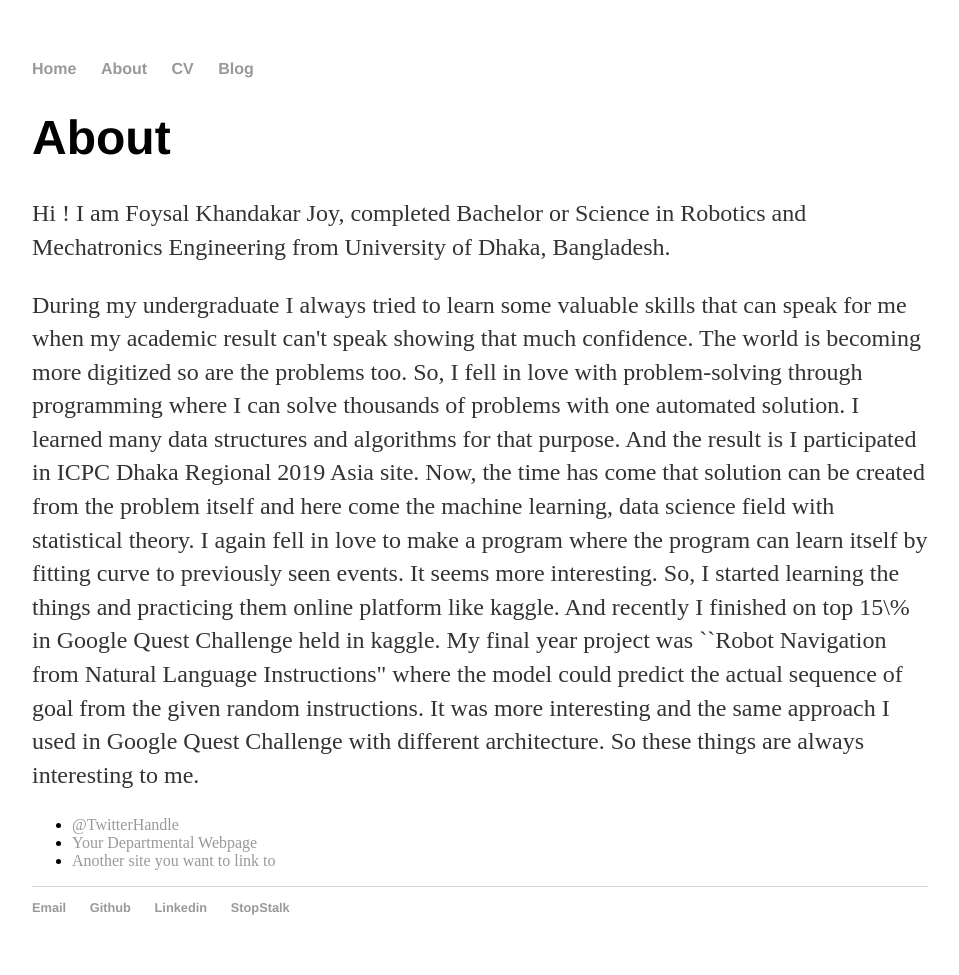
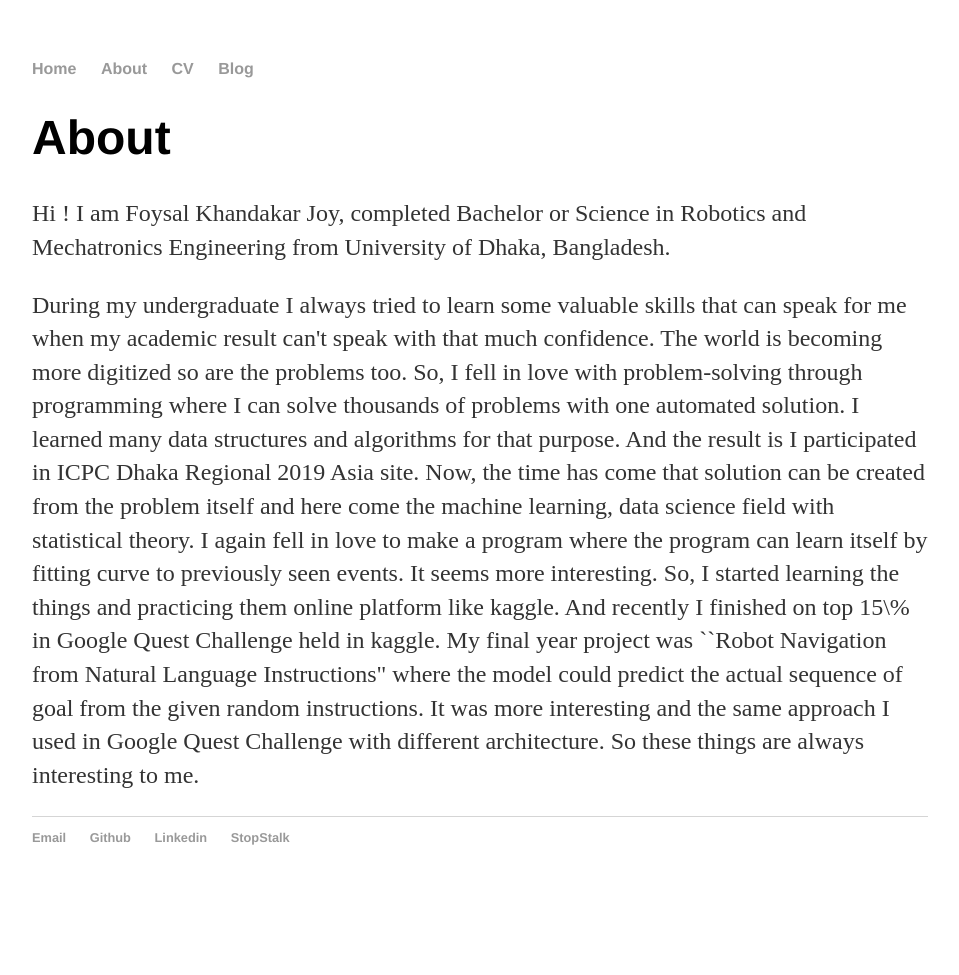
Before and after one commit to fkhjoy/fkhjoy.github.io, a Jekyll site: the page built from about/index.html, in a window 1280 px wide. Shown: the whole page, without its empty margins (160-1119 px from the left). Built offline with Jekyll 4.4.1, drawn with Linux system fonts in a browser that asks for light colours; after the commit the page ends 905 px from its top, so only the background shows below that.

Commit message:
updated about

```diff
--- a/about/index.html
+++ b/about/index.html
@@ -6,19 +6,12 @@
 		<div class="about">
 			<h1>About</h1>
 			<p>
-      Hi !
-      I am Foysal Khandakar Joy, completed Bachelor or Science in Robotics and Mechatronics Engineering from University of Dhaka, Bangladesh.
-      </p>
-      <p>
-      During my undergraduate I always tried to learn some valuable skills that can speak for me when my academic result can't speak showing that much confidence.
-      The world is becoming more digitized so are the problems too. So, I fell in love with problem-solving through programming where I can solve thousands of problems with one automated solution.
-      I learned many data structures and algorithms for that purpose. And the result is I participated in ICPC Dhaka Regional 2019 Asia site. Now, the time has come that solution can be created from the problem itself and here come the machine learning, data science field with statistical theory. I again fell in love to make a program where the program can learn itself by fitting curve to previously seen events. It seems more interesting. So, I started learning the things and practicing them online platform like kaggle. And recently I finished on top 15\% in Google Quest Challenge held in kaggle.
-      My final year project was ``Robot Navigation from Natural Language Instructions" where the model could predict the actual sequence of goal from the given random instructions. It was more interesting and the same approach I used in Google Quest Challenge with different architecture. So these things are always interesting to me.
-      </p>
+			      Hi !
+			      I am Foysal Khandakar Joy, completed Bachelor or Science in Robotics and Mechatronics Engineering from University of Dhaka, Bangladesh.
+			      </p>
+			      <p>
+			      During my undergraduate I always tried to learn some valuable skills that can speak for me when my academic result can't speak with that much confidence. The world is becoming more digitized so are the problems too. So, I fell in love with problem-solving through programming where I can solve thousands of problems with one automated solution. I learned many data structures and algorithms for that purpose. And the result is I participated in ICPC Dhaka Regional 2019 Asia site. Now, the time has come that solution can be created from the problem itself and here come the machine learning, data science field with statistical theory. I again fell in love to make a program where the program can learn itself by fitting curve to previously seen events. It seems more interesting. So, I started learning the things and practicing them online platform like kaggle. And recently I finished on top 15\% in Google Quest Challenge held in kaggle. My final year project was ``Robot Navigation from Natural Language Instructions" where the model could predict the actual sequence of goal from the given random instructions. It was more interesting and the same approach I used in Google Quest Challenge with different architecture. So these things are always interesting to me.
+			      </p>
 
-			<ul class="contacts">
-				<li><a href="#">@TwitterHandle</a></li>
-				<li><a href="#">Your Departmental Webpage</a></li>
-				<li><a href="#">Another site you want to link to</a></li>
-				</ul>
+
 		</div>
```
